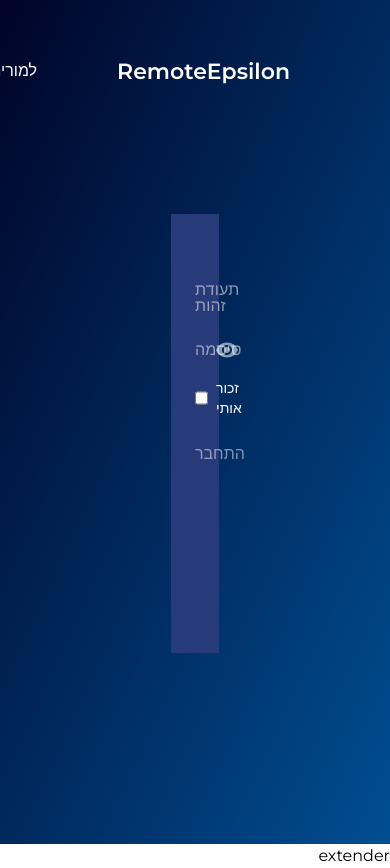
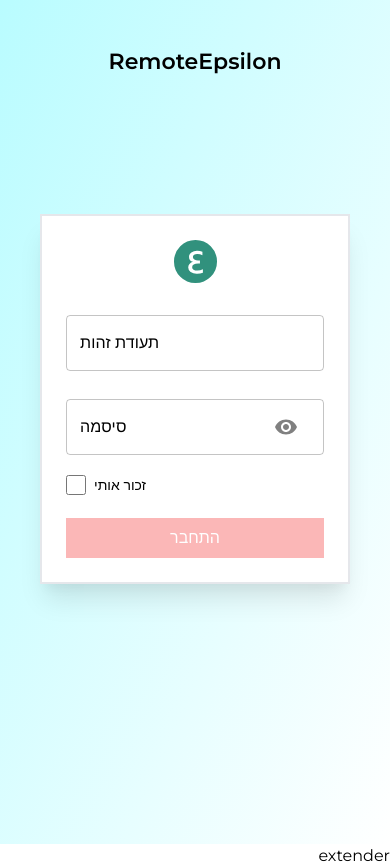
Before and after one commit to ilayalmalem/RemoteEpsilon-Frontend, a React (Create React App) app: page /login in a window 390 px wide. Built offline with nearby package versions, Linux system fonts and the light colour scheme.

Commit message:
Patch 1.1
## Patch 1.1
* Add LoginPage responsivity
* Add firebase hosting integration
* Change background
* Complete hebrew translation
* Fixed padding

```diff
--- a/src/App.js
+++ b/src/App.js
@@ -22,7 +22,7 @@ function App() {
                 </div>
 
                 <div className="app">
-                    <div className="content">
+                    <div className="content px-10 md:px-20">
                         <Switch>
                             {/*<Route path="/getstarted" exact>*/}
                             {/*    <GetStartedPage/>*/}
--- a/src/Pages/HomePage.js
+++ b/src/Pages/HomePage.js
@@ -4,7 +4,7 @@ import {useRef} from "react";
 
 export default function HomePage(props) {
     return (
-        <div className="home-page text-white">
+        <div className="home-page text-black">
             <div className="content-wrapper flex w-full h-full">
                 <div className="left-content h-4/6 flex flex-col justify-center w-1/2">
                     <div id="headline">
@@ -18,7 +18,7 @@ export default function HomePage(props) {
                         props.scrollTo.current.scrollIntoView({
                             behavior: "smooth"
                         })
-                    }} id="cta">Get Started
+                    }} id="cta">התחילו
                     </button>
                 </div>
 
--- a/src/Pages/LoginPage.js
+++ b/src/Pages/LoginPage.js
@@ -11,24 +11,23 @@ import logo from '../assets/logo.svg';
 const styles = theme => ({
     root: {
         '& .MuiInputBase-input': {
-            color: 'white', // Text color
+            color: 'black', // Text color
         },
 
         '& .MuiInput-underline:before': {
-            // color: 'white',
-            borderBottomColor: '#fff8', // Semi-transparent underline
+            borderBottomColor: 'gray', // Semi-transparent underline
         },
         '& .MuiInput-underline:hover:before': {
-            borderBottomColor: '#fff', // Solid underline on hover
+            borderBottomColor: '#3f51b5', // Solid underline on hover
         },
         '& .MuiInput-underline:after': {
-            borderBottomColor: '#fff', // Solid underline on focus
+            // borderBottomColor: '#000', // Solid underline on focus
         },
     },
 
     textField: {
-        borderColor: '#fff',
-        color: '#fff'
+        // borderColor: '#fff',
+        color: '#000'
     },
     noPadding: {
         padding: 0,
@@ -53,22 +52,24 @@ function LoginPage(props) {
     const {classes} = props;
 
     return (
-        <div className="wrapper flex justify-center h-full w-full" dir="ltr">
-            <div style={{backgroundColor: '#273A79'}} className="flex flex-col justify-start h-3/4 w-3/12 p-6">
-                <div className="logo mb-auto flex justify-center">
+        <div className="wrapper flex justify-center lg:h-full w-full" dir="ltr">
+            <div  className="flex bg-white shadow-xl flex-col justify-start border-2 w-full md:w-8/12 lg:w-6/12 lg:h-full xl:w-3/12 p-6">
+                <div className="logo flex lg:mb-auto justify-center">
                     <img src={logo} className="w-2/12"/>
                 </div>
-                <div className="w-full h-full mb-auto mt-5">
+                <div className="w-full lg:h-full lg:mb-auto mt-8">
                     <form className={classes.root}>
                         <Tooltip title="מספרים בלבד , 9 ספרות." placement="right" aria-label="add">
                             <TextField
+                                variant="outlined"
                                 fullWidth
                                 className={classes.textField}
                                 onChange={e => setId(e.target.value)}
                                 value={id}
                                 label="תעודת זהות"
                                 InputLabelProps={{
-                                    style: {color: '#fff8'},
+                                    style: {color: '#000'},
+                                    dir: "rtl"
                                 }}
 
                                 id="custom-css-outlined-input"
@@ -76,15 +77,15 @@ function LoginPage(props) {
                             />
                         </Tooltip>
 
-                        <div className="h-3"></div>
+                        <div className="h-7"></div>
 
                         <TextField
                             fullWidth
-                            // dir={"rtl"}
+                            variant="outlined"
                             className={classes.textField}
                             label="סיסמה"
                             InputLabelProps={{
-                                style: {color: '#fff8'},
+                                style: {color: '#000'},
                             }}
                             onChange={e => setPassword(e.target.value)}
                             value={password}
@@ -97,7 +98,7 @@ function LoginPage(props) {
                                             onMouseDown={handleMouseDownPassword}
                                         >
                                             {showPassword ? <VisibilityOff className="text-blue-400"/> :
-                                                <Visibility style={{color: '#fff8'}}/>}
+                                                <Visibility style={{color: 'gray'}}/>}
                                         </IconButton>
                                     </InputAdornment>
                                 )
@@ -106,15 +107,16 @@ function LoginPage(props) {
                             type={showPassword ? "text" : "password"}
                         />
                         {/*<div className="checkbox-wrapper  flex justify-end">*/}
-                            <label dir="ltr" className="inline-flex items-center mt-3">
+                            <label dir="ltr" className="inline-flex items-center mt-5">
                                 <input type="checkbox" className="form-checkbox h-5 w-5" onChange={() => setRememberMe(!rememberMe)} checked={rememberMe} /><span
-                                    className="ml-2 text-white text-sm">זכור אותי</span>
+                                    className="ml-2 text-black text-sm">זכור אותי</span>
                             </label>
                         {/*</div>*/}
 
                         <button disabled={(id.length != 9 || password.length <= 4) ? true : false}
                                 onClick={e => handleSubmit(e, id, password)}
-                                className={"w-full outline-none bg-red-400 mt-4 h-10 text-white" + ((id.length != 9 || password.length <= 4) ? ' opacity-50' : ' opacity-100')}>התחבר
+                                className={"w-full outline-none bg-red-400 mt-4 h-10 text-white" +
+                                "" + ((id.length != 9 || password.length <= 4) ? ' opacity-50' : ' opacity-100')}>התחבר
                         </button>
                     </form>
                 </div>
--- a/src/Styles/main.scss
+++ b/src/Styles/main.scss
@@ -1,12 +1,12 @@
-$bodyPadding: 100px;
 
 #main {
   background-repeat: no-repeat;
   font-family: 'Montserrat', sans-serif;
   background-attachment: fixed;
   margin: 0;
-  background: -webkit-linear-gradient(to right, #000428, #004E92);
-  background: linear-gradient(to bottom right, #000428, #004E92);
+  background: -webkit-linear-gradient(to bottom right, #B9FCFF, #fff);
+  background: linear-gradient(to bottom right, #B9FCFF, #fff);
+  //background-color: #fff;
 }
 
 .navbar-wrapper {
@@ -21,7 +21,7 @@ $bodyPadding: 100px;
 
 .content {
   height: 100%;
-  padding: 45px $bodyPadding;
+  padding: 45px 2.5rem;
 }
 
 .home-page {
@@ -29,7 +29,7 @@ $bodyPadding: 100px;
 }
 
 .navbar {
-  padding: 45px $bodyPadding;
+  padding: 45px 0px;
   width: 100%;
 }
 
--- a/src/components/Navbar.js
+++ b/src/components/Navbar.js
@@ -3,15 +3,15 @@ import {Link} from "react-router-dom";
 export default function Navbar() {
     return (
         <nav className="navbar w-full">
-            <div className="navbar-content flex justify-between items-center text-white">
+            <div className="navbar-content px-20 flex justify-center lg:justify-between items-center text-black">
                 <Link className="no-underline" to="/">
                     <div className="logo font-semibold">RemoteEpsilon</div>
                 </Link>
-                <ul className="link-list flex items-center">
+                <ul className="hidden md:flex link-list flex items-center">
                     <Link className="link" to="/teachers">למורים</Link>
                     <Link className="link" to="/students">לתלמידים</Link>
                     <Link className="link" to="/about">אודות</Link>
-                    <Link className="link link-main rounded-full" to="/login">התחברות</Link>
+                    <Link className="link link-main rounded-full text-white" to="/login">התחברות</Link>
                 </ul>
             </div>
         </nav>
```
Also changed, not shown: firebase.json (added), 2 other files (tests, documents, lock files or other folders).
